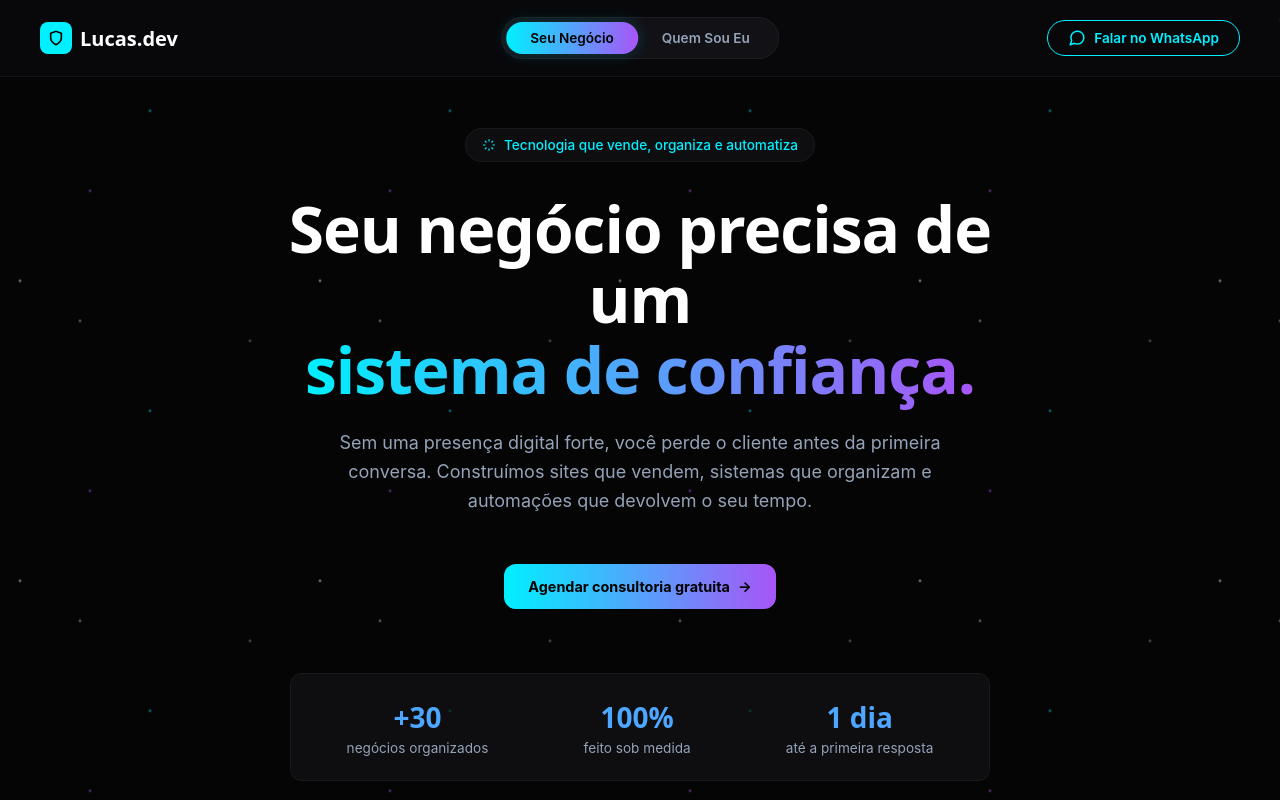
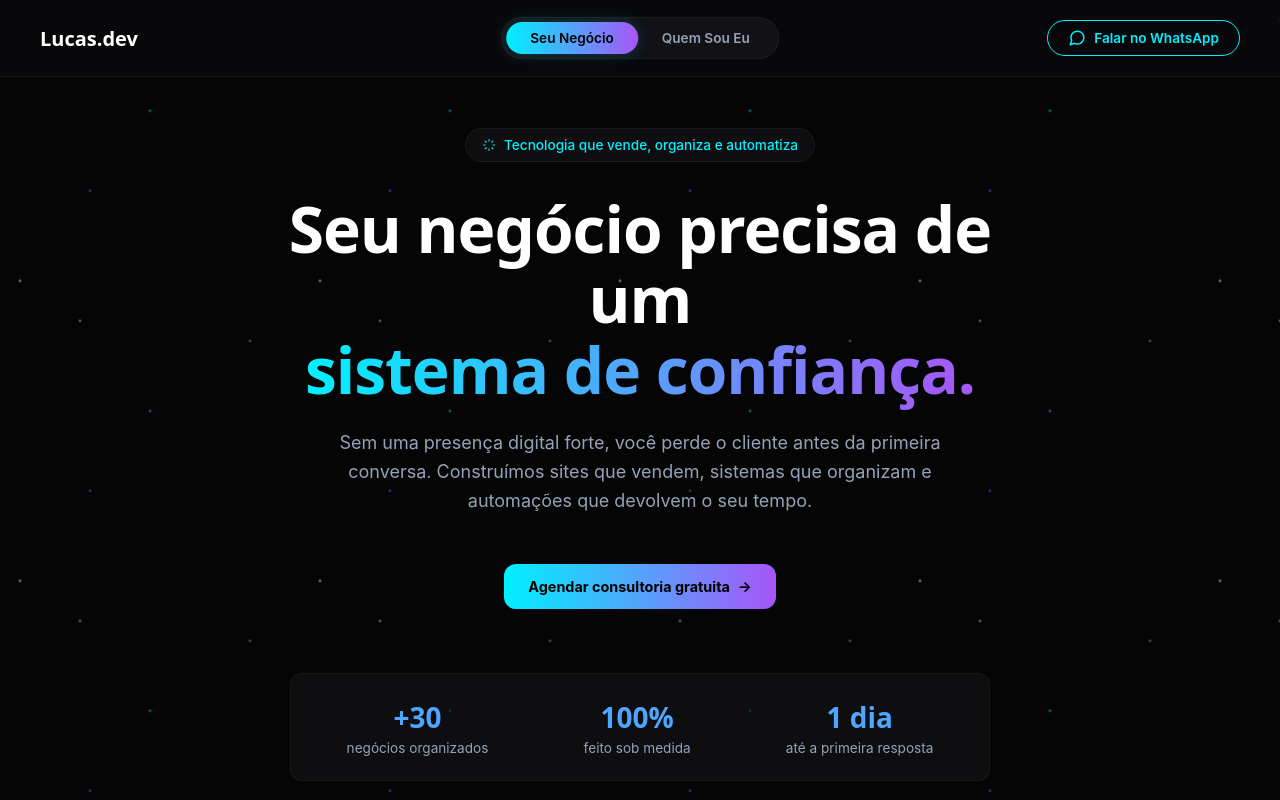
Before and after one commit to lucasxsdw/Meu-repositorio, a React (Vite) app: page / in a window 1280 px wide. Shown: the top 800 px of the page. Built offline with nearby package versions, Linux system fonts and the light colour scheme.

Commit message:
remove: Retira logo

```diff
--- a/src/components/Header/Header.jsx
+++ b/src/components/Header/Header.jsx
@@ -15,11 +15,7 @@ export function Header() {
 
         {/* Logo Restaurada */}
         <Link to="/" className="header-logo" onClick={closeMenu}>
-          <div className="logo-icon">
-            <svg width="16" height="16" viewBox="0 0 24 24" fill="none" stroke="#000" strokeWidth="2.5">
-              <path d="M12 22s8-4 8-10V5l-8-3-8 3v7c0 6 8 10 8 10z"/>
-            </svg>
-          </div>
+
           <span className="logo-text">Lucas.dev</span>
         </Link>
 
```
